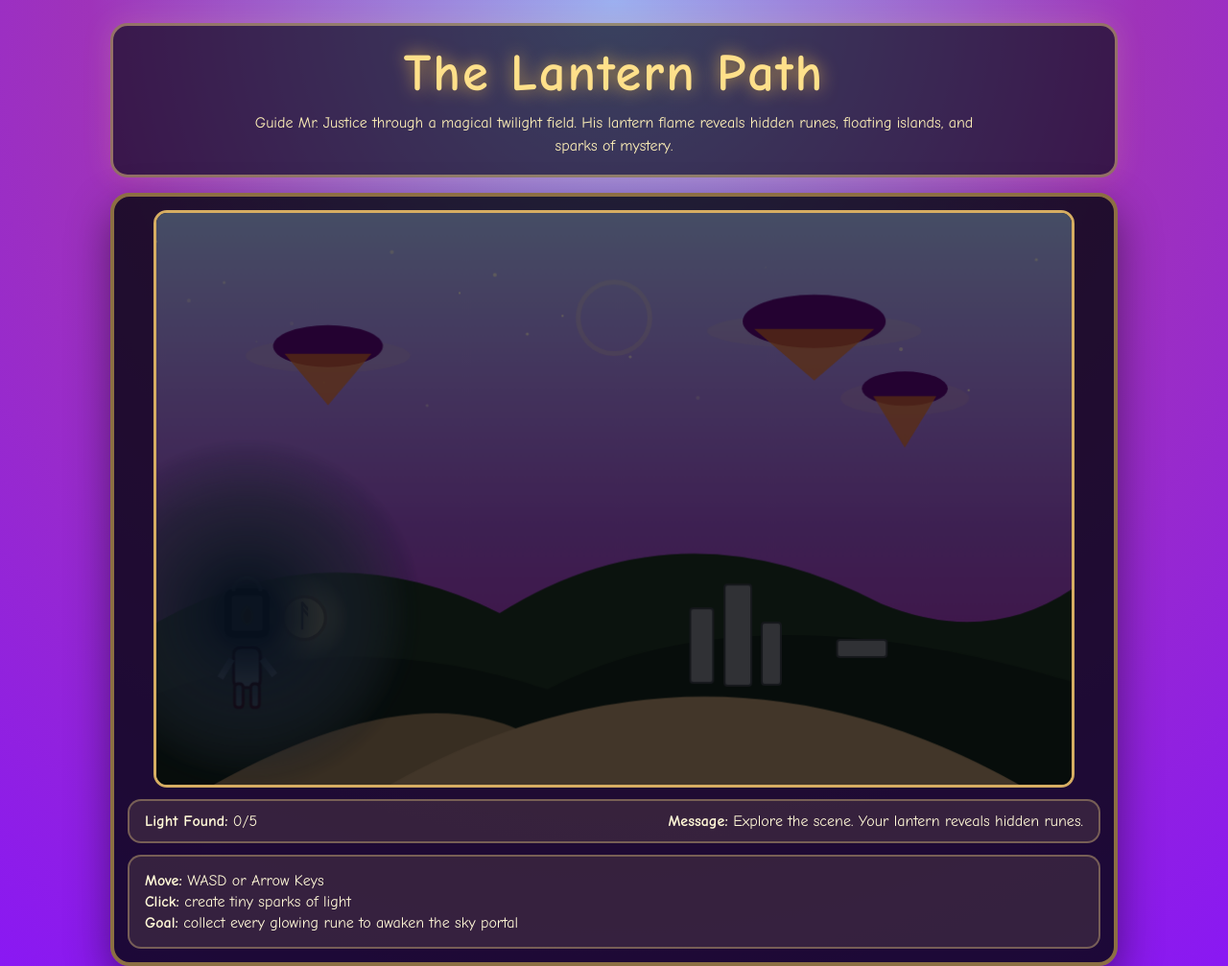
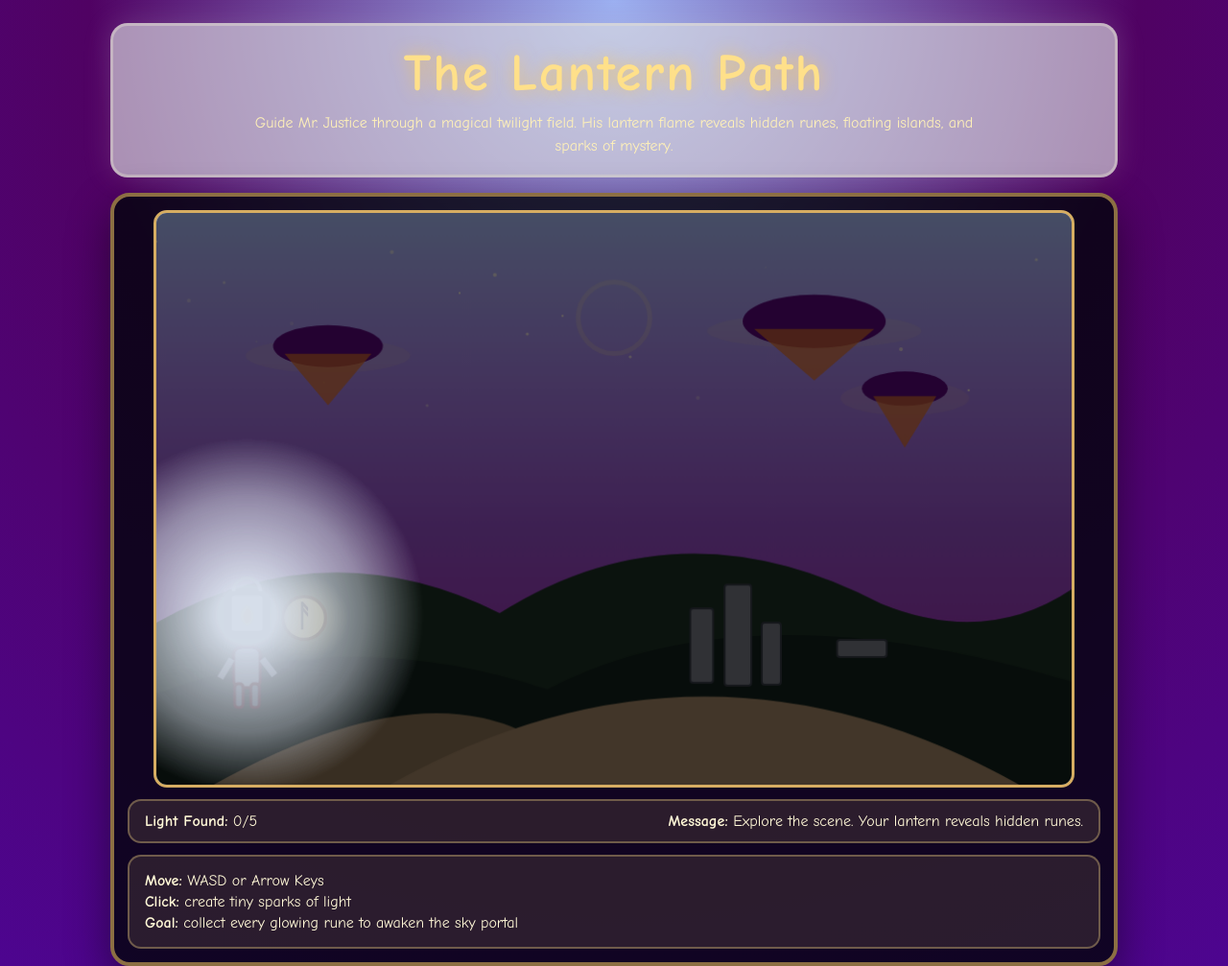
Before and after one commit to Cyber-Foxxy/Mr.-Justice, a plain HTML site: page index.html in a window 1280 px wide. Shown: the top 1007 px of the page at 96% size. Drawn offline with Linux system fonts and the light colour scheme; animation ran at ten frames a second.

Commit message:
color changes to lighten it

```diff
--- a/script.js
+++ b/script.js
@@ -49,8 +49,8 @@
 
     // Lantern glow
    const glow = ctx.createRadialGradient(0, -48, 8, 0, -48, 170);
-    glow.addColorStop(0, "rgba(254, 252, 241, 0.8)");
-    glow.addColorStop(0.35, "rgba(242, 239, 233, 0.4)");
+    glow.addColorStop(0, "rgba(248, 237, 174, 0.26)");
+    glow.addColorStop(0.35, "rgba(242, 239, 233, 0)");
     glow.addColorStop(1, "rgba(239, 235, 231, 0)");
     ctx.fillStyle = glow;
     ctx.beginPath();
--- a/style.css
+++ b/style.css
@@ -7,7 +7,7 @@
   min-height: 100vh;
   font-family: "Comic Sans MS", "Trebuchet MS", Arial, sans-serif;
   background:
-    radial-gradient(circle at top, #9cb0f1 0%, #9f33ba 45%, #8917f5 100%);
+    radial-gradient(circle at top, #9cb0f1 0%, #500263 45%, #4d0591 100%);
   color: #fff8d7;
   display: flex;
   justify-content: center;
@@ -23,10 +23,10 @@
   text-align: center;
   margin-bottom: 16px;
   padding: 18px 24px;
-  border: 3px solid rgba(255, 222, 135, 0.45);
+  border: 3px solid rgba(226, 221, 208, 0.45);
   border-radius: 18px;
-  background: rgba(6, 8, 18, 0.65);
-  box-shadow: 0 0 30px rgba(255, 198, 92, 0.16);
+  background: rgba(220, 221, 225, 0.65);
+  box-shadow: 0 0 30px rgba(224, 220, 214, 0.16);
 }
 
 .title-card h1 {
@@ -58,7 +58,7 @@
   display: block;
   margin: 0 auto;
   border-radius: 14px;
-  background: #07101e;
+  background: #dde5f2;
   border: 3px solid #d6ad62;
 }
 
```
